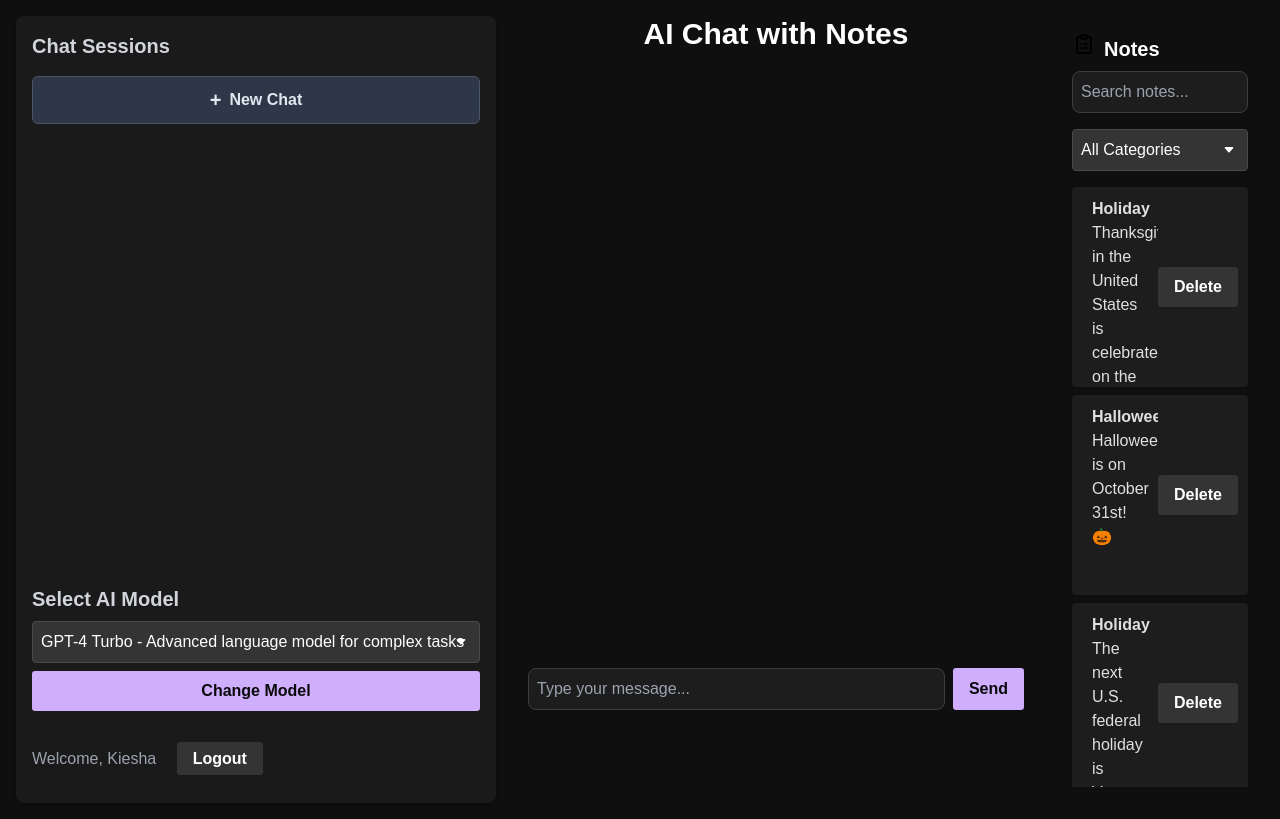
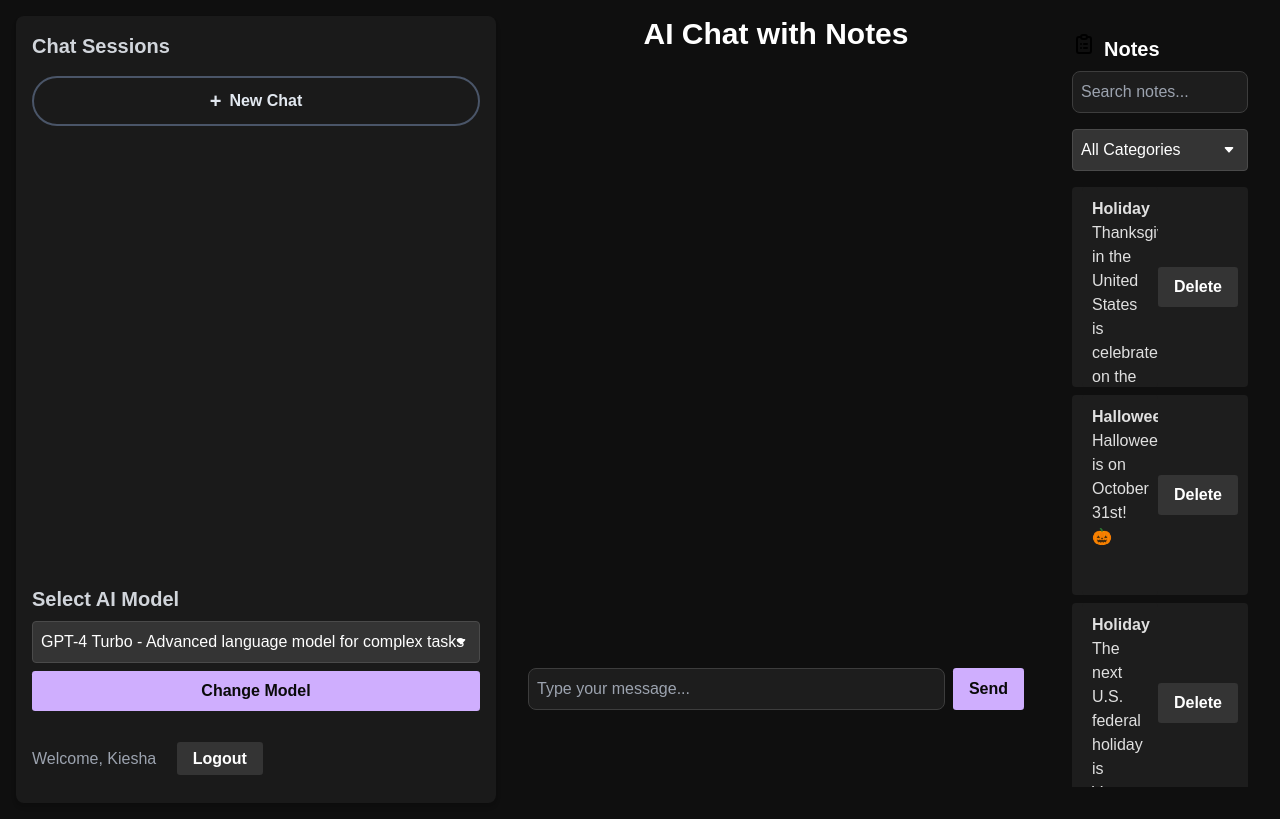
Before and after one commit to allenkiesha/GPTme-Rep, a Flask app: page /chat in a window 1280 px wide. Run offline with Flask 3, Linux system fonts and the light colour scheme; a user stored in the database is signed in; data comes from the database, SQL or seed files in the repository; data that the repository does not hold is empty.

Commit message:
Agent step completed: Update 'New Chat' button styling with fully rounded corners and stroke only

```diff
--- a/static/css/styles.css
+++ b/static/css/styles.css
@@ -78,10 +78,10 @@ body {
 }
 
 #new-chat-btn {
-    background-color: #2D3748;
-    border: 1px solid #4A5568;
+    background-color: transparent;
+    border: 2px solid #4A5568;
     color: #E2E8F0;
-    border-radius: 0.375rem;
+    border-radius: 9999px;
     padding: 0.5rem 1rem;
     margin: 0 0 1.5rem 0;
     transition: all 0.3s ease;
@@ -92,7 +92,6 @@ body {
 }
 
 #new-chat-btn:hover {
-    background-color: #4A5568;
     border-color: #63B3ED;
     color: #FFFFFF;
 }
```
